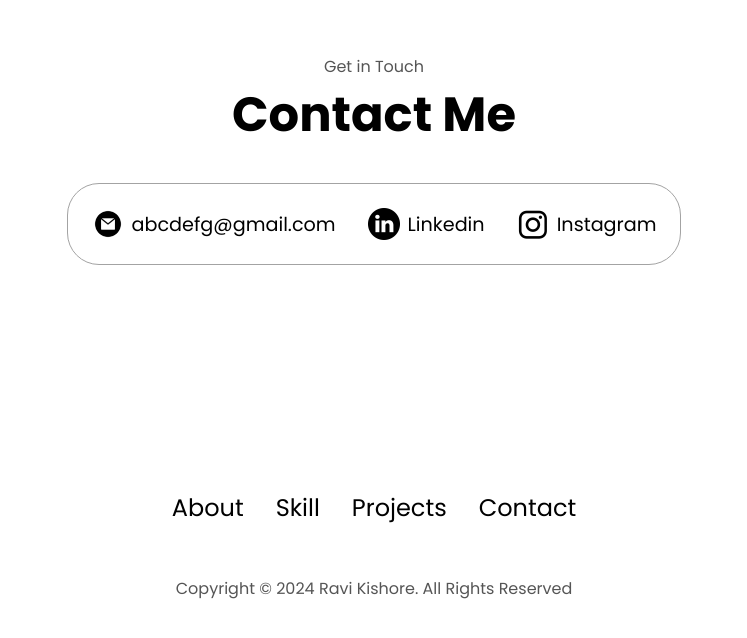
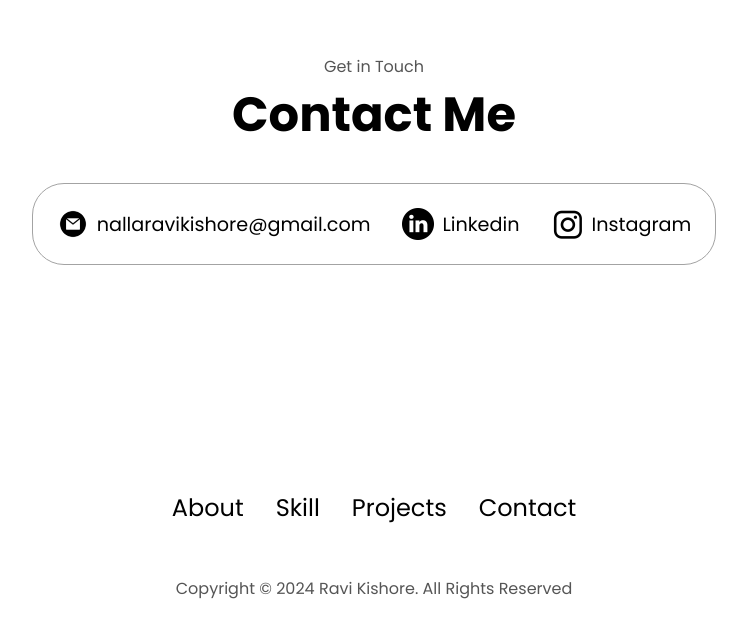
Before and after one commit to Ravi-kish/html-css-js, a plain HTML site: page index.html in a window 1280 px wide. Shown: the part 4329-4967 px from the top of the page, without its empty margins (266-1013 px from the left). Drawn offline with Linux system fonts and the light colour scheme; a script that the page names is missing.

Commit message:
Update index.html

```diff
--- a/index.html
+++ b/index.html
@@ -285,7 +285,7 @@
                 <img src="./assets/email.png" alt="email icon"
                 class="icon contact-icon"
                 />
-                <p><a href="Mailto:nallaravikishore@gmail.com">abcdefg@gmail.com</a></p>
+                <p><a href="Mailto:nallaravikishore@gmail.com">nallaravikishore@gmail.com</a></p>
             </div>
                 <div class="contact-info-container">
                     <img src="./assets/linkedin.png" alt="linked icon"
```
